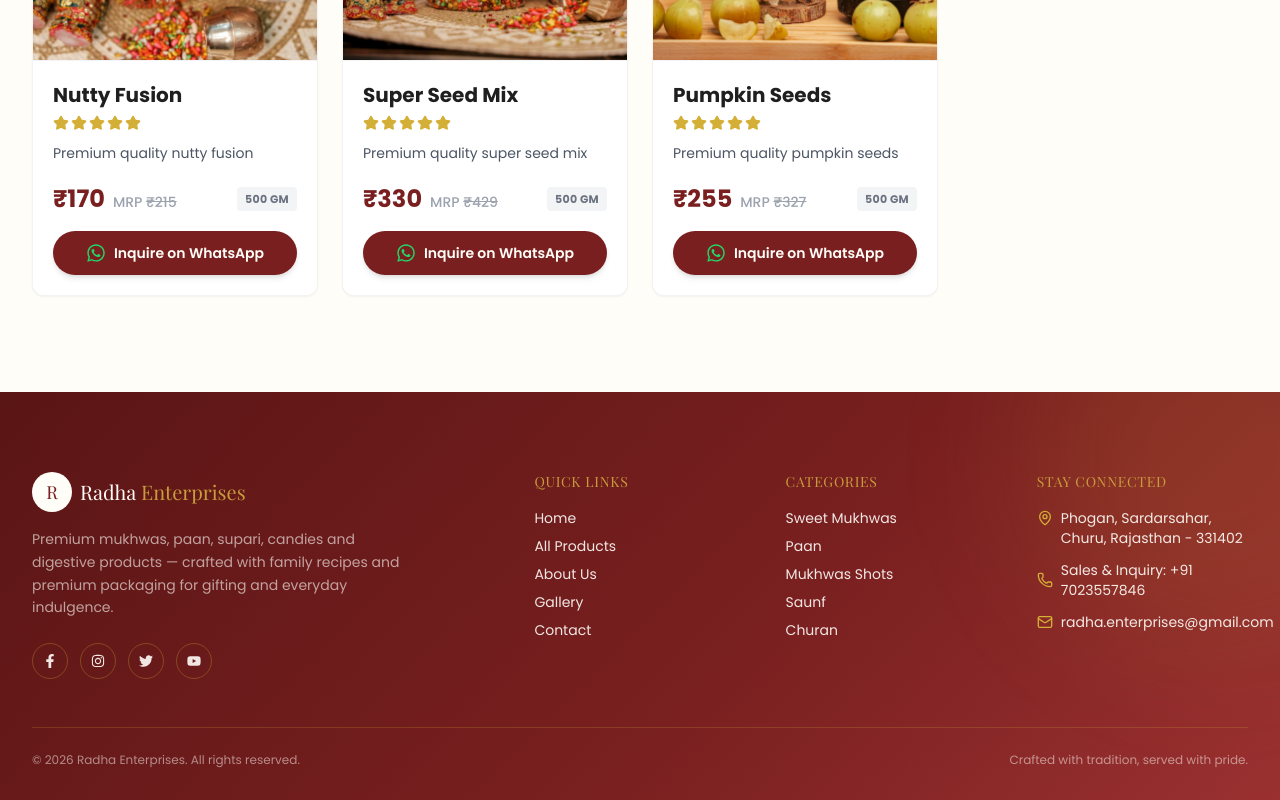
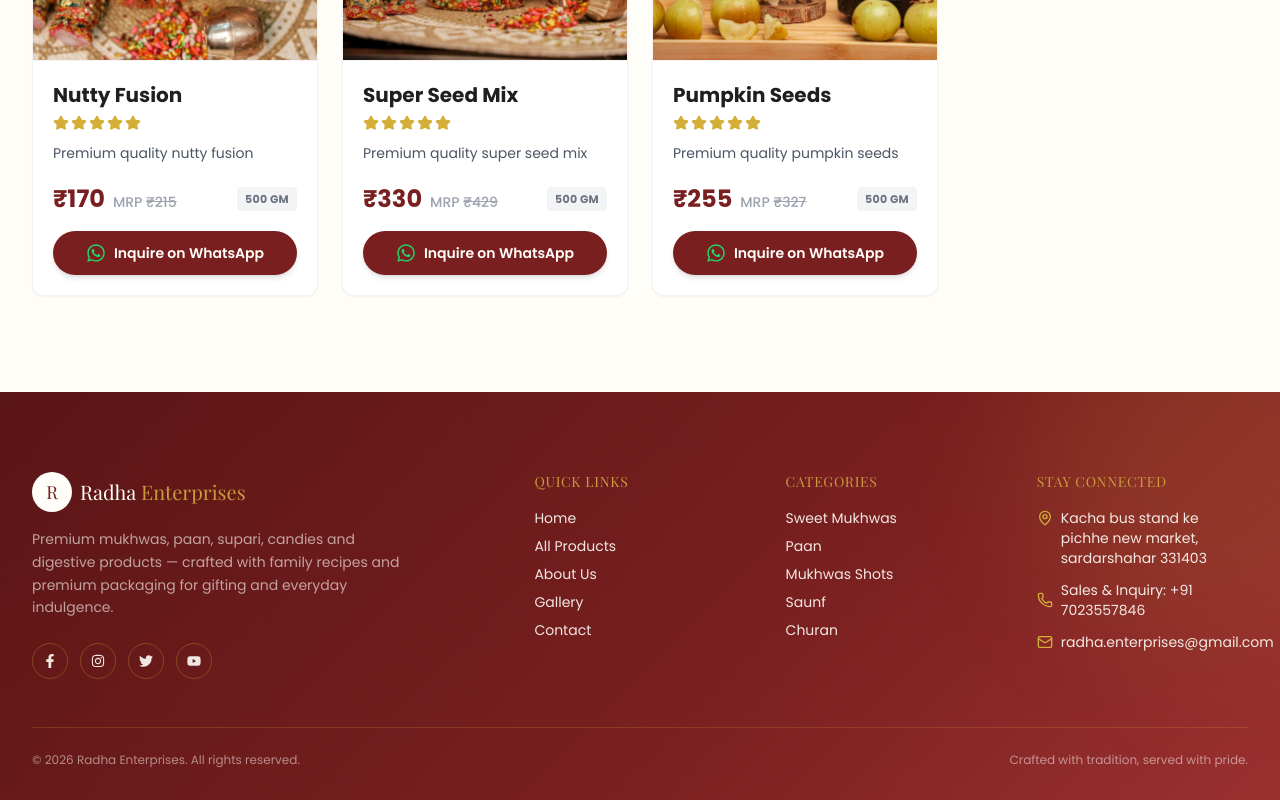
Before and after one commit to bharat468/Radha-Enterprises, a React (Vite) app: page /products/alsi-til-gutli-mix in a window 1280 px wide. Shown: the part 1121-1921 px from the top of the page. Built offline with nearby package versions, Linux system fonts and the light colour scheme; a web font is replaced by a local one.

Commit message:
change address

```diff
--- a/src/components/home/Hero.tsx
+++ b/src/components/home/Hero.tsx
@@ -64,7 +64,7 @@ export default function Hero() {
             >
               <span className="w-1.5 h-1.5 rounded-full bg-gold animate-pulse" />
               <span className="text-xs font-medium text-maroon tracking-wide">
-                Family heritage &middot; Phogan, Sardarsahar, Churu
+                Family heritage &middot; Sardarshahar
               </span>
             </motion.div>
 
--- a/src/components/layout/Footer.tsx
+++ b/src/components/layout/Footer.tsx
@@ -66,7 +66,7 @@ export default function Footer() {
             <ul className="space-y-3 text-sm mb-5">
               <li className="flex items-start gap-2">
                 <MapPin size={16} className="text-gold shrink-0 mt-0.5" />
-                Phogan, Sardarsahar, Churu, Rajasthan - 331402
+                 Kacha bus stand ke pichhe new market, sardarshahar 331403
               </li>
               <li className="flex items-center gap-2">
                 <Phone size={16} className="text-gold shrink-0" />
--- a/src/data/products.ts
+++ b/src/data/products.ts
@@ -176,6 +176,7 @@ export const products: Product[] = [
   "slug": "kashmiri-mukhwas",
   "name": "Kashmiri Mukhwas",
   "category": "sweet-mukhwas",
+  "isBestSeller": true,
   "shortDescription": "Premium quality kashmiri mukhwas",
   "description": "Enjoy the authentic taste of Kashmiri Mukhwas. Crafted with premium ingredients for the perfect after-meal treat.",
   "ingredients": [
@@ -217,6 +218,7 @@ export const products: Product[] = [
   "slug": "pineapple-mukhwas",
   "name": "Pineapple Mukhwas",
   "category": "sweet-mukhwas",
+  "isBestSeller": true,
   "shortDescription": "Premium quality pineapple mukhwas",
   "description": "Enjoy the authentic taste of Pineapple Mukhwas. Crafted with premium ingredients for the perfect after-meal treat.",
   "ingredients": [
@@ -258,6 +260,7 @@ export const products: Product[] = [
   "slug": "chocolate-mukhwas",
   "name": "Chocolate Mukhwas",
   "category": "sweet-mukhwas",
+  "isBestSeller": true,
   "shortDescription": "Premium quality chocolate mukhwas",
   "description": "Enjoy the authentic taste of Chocolate Mukhwas. Crafted with premium ingredients for the perfect after-meal treat.",
   "ingredients": [
@@ -463,6 +466,7 @@ export const products: Product[] = [
   "slug": "rajasthani-mukhwas",
   "name": "Rajasthani Mukhwas",
   "category": "sweet-mukhwas",
+  "isBestSeller": true,
   "shortDescription": "Premium quality rajasthani mukhwas",
   "description": "Enjoy the authentic taste of Rajasthani Mukhwas. Crafted with premium ingredients for the perfect after-meal treat.",
   "ingredients": [
```
